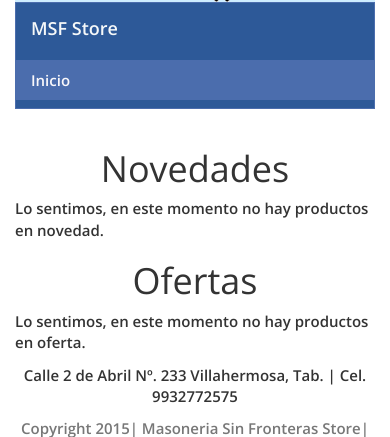
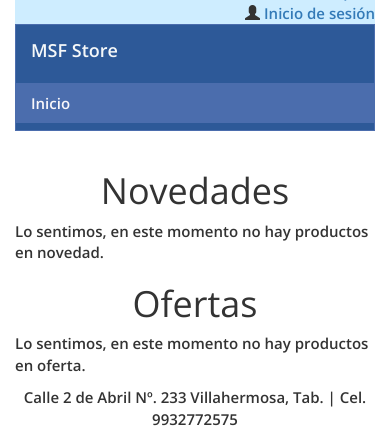
Before and after one commit to lordcuetox/msfStore, a PHP site: page / in a window 390 px wide. Shown: the part 695-1132 px from the top of the page. Run offline with PHP 8.4, Linux system fonts and the light colour scheme; data that the repository does not hold is empty.

Commit message:
Icono de inicio de sesión.

```diff
--- a/index.php
+++ b/index.php
@@ -21,6 +21,11 @@ define("MIN_SLIDES_OFERTA", 4);
         <link href="twbs/bootstrap-3.3.2/css/bootstrap.min.css" rel="stylesheet"/>
         <link href="js/jQuery/plugins/jquery.bxslider/jquery.bxslider.css" rel="stylesheet"/>
         <link href="css/msfstore.css" rel="stylesheet"/>
+        <style>
+            span.glyphicon-shopping-cart {
+    font-size: 1.2em;
+}
+        </style>
         <!-- HTML5 shim, for IE6-8 support of HTML5 elements -->
         <!--[if lt IE 9]>
           <script src="js/html5shiv.js"></script>
@@ -95,8 +100,10 @@ define("MIN_SLIDES_OFERTA", 4);
                             </div>
                             <div class="clearfix visible-md"></div>
                             <div class="col-md-offset-8"></div>
-                            <div class="col-md-4 text-right visible-xs visible-sm"><a href="javascript:void(0);" data-toggle="modal" data-remote="php/viewShoppingCart.php" data-target="#myModal"><img src="img/vercarrito.gif" alt="Ver carrito de compras"/> Carrito de compras</a></div>
-                            <div class="col-md-4 text-right bottom visible-md visible-lg"><a href="javascript:void(0);" data-toggle="modal" data-remote="php/viewShoppingCart.php" data-target="#myModal"><img src="img/vercarrito.gif" alt="Ver carrito de compras"/> Carrito de compras</a></div>
+                            <div class="col-md-2 text-right visible-xs visible-sm"><span class="glyphicon glyphicon-shopping-cart"></span> <a href="javascript:void(0);" data-toggle="modal" data-remote="php/viewShoppingCart.php" data-target="#myModal">Carrito de compras</a></div>
+                            <div class="col-md-2 text-right visible-xs visible-sm"><span class="glyphicon glyphicon-user"></span> <a href="php/login_cliente.php" target="_blank">Inicio de sesión</a></div>
+                            <div class="col-md-2 text-right bottom visible-md visible-lg"><span class="glyphicon glyphicon-shopping-cart"></span> <a href="javascript:void(0);" data-toggle="modal" data-remote="php/viewShoppingCart.php" data-target="#myModal">Carrito de compras</a></div>
+                            <div class="col-md-2 text-right bottom2 visible-md visible-lg"><span class="glyphicon glyphicon-user"></span> <a href="php/login_cliente.php" target="_blank">Inicio de sesión</a></div>
                             <div class="clearfix visible-md"></div>
                         </div>
                     </header>
```
